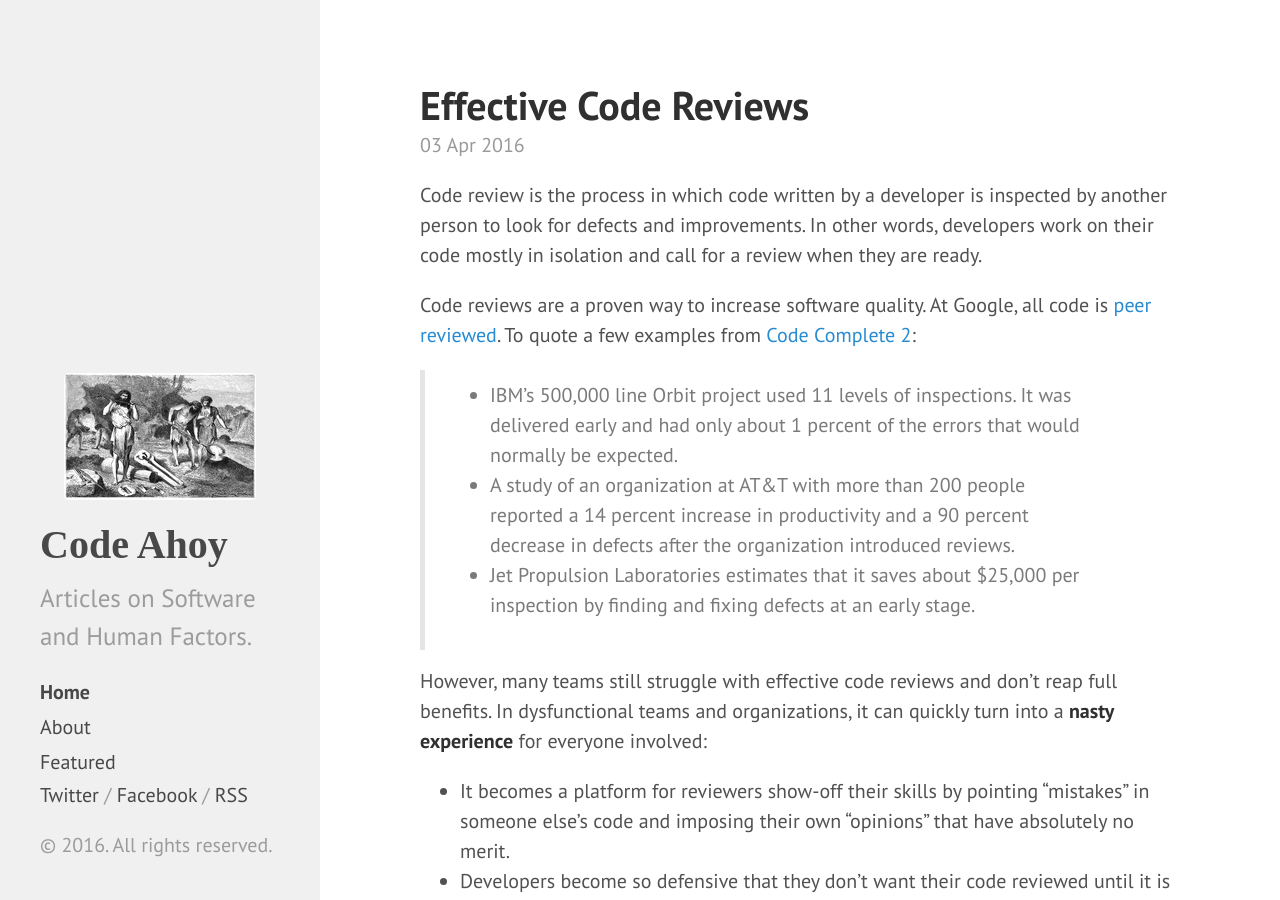
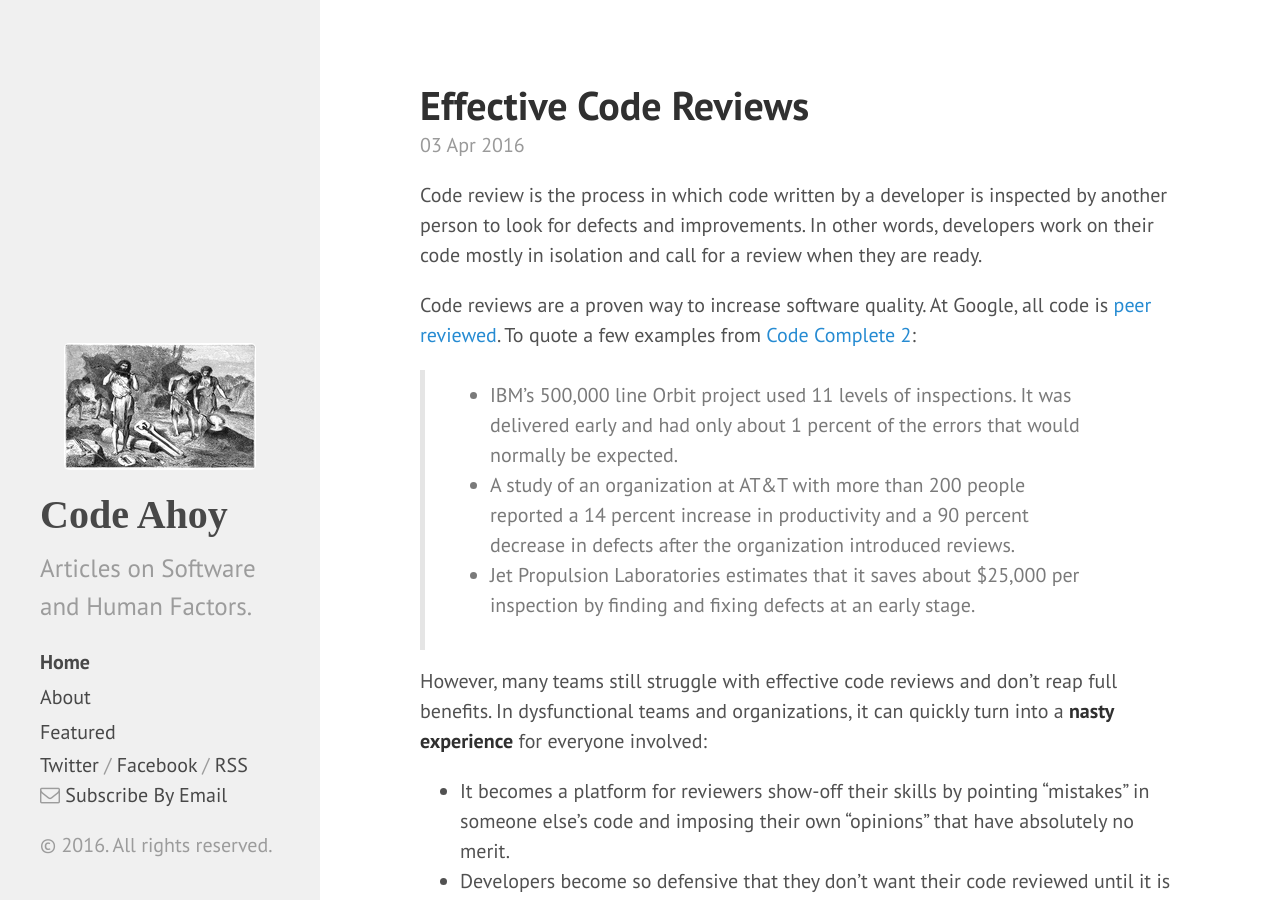
Before and after one commit to talk2viren/umermansoor.github.io, a Jekyll site: the page built from index.html, in a window 1280 px wide and 900 px high. Built offline with Jekyll 4.4.1, drawn with Linux system fonts in a browser that asks for light colours; nearby versions of some CDN libraries; Markdown is read by kramdown in place of the engine named in the settings; the list of posts is cut into pages by our own code.

Commit message:
Subscribe by Email

```diff
--- a/_includes/sidebar.html
+++ b/_includes/sidebar.html
@@ -27,10 +27,13 @@
           {% endif %}
         {% endif %}
       {% endfor %}
-      <a class="sidebar-nav-item" href="{{ site.github.repo }}">
         <a href="http://twitter.com/codeahoy">Twitter</a> /
-        <a href="http://facebook.com/codeahoy">Facebook</a> / <a>RSS</a>
-
+        <a href="http://facebook.com/codeahoy">Facebook</a> / <a href="http://codeahoy.com/feed.xml">RSS</a>
+        <br/>
+        <p class="lead_small">
+          <i class="fa fa-envelope-o"></i>
+          <a href="https://feedburner.google.com/fb/a/mailverify?uri=CodeAhoy&amp;loc=en_US">Subscribe By Email</a>
+        </p>
     </nav>
 
     <p>&copy; {{ site.time | date: '%Y' }}. All rights reserved.</p>
```
